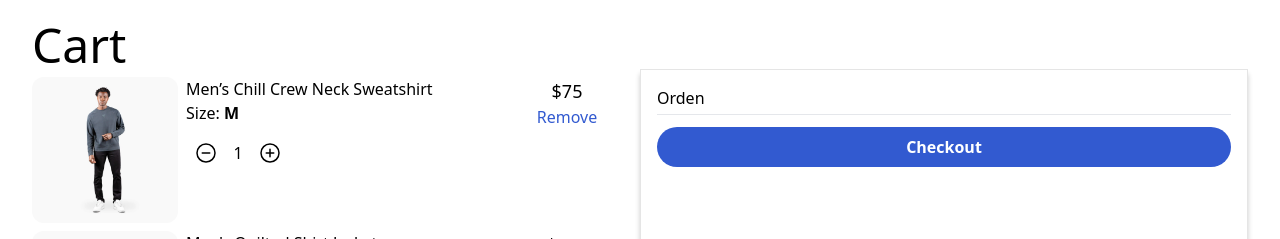
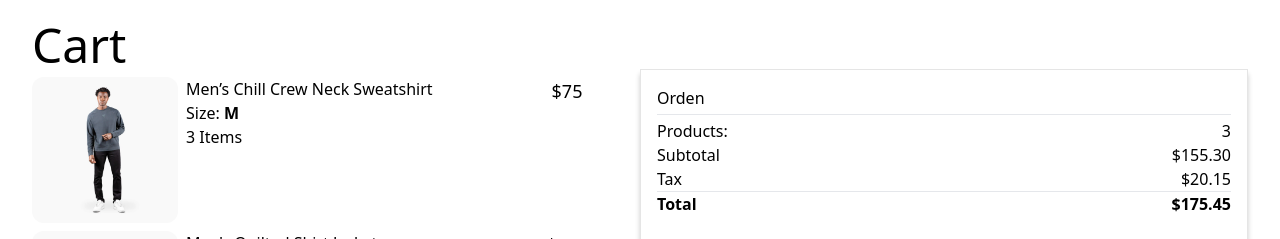
Before and after one commit to Mldamico/volks-shop-next, a Next.js app: page /cart in a window 1280 px wide. Shown: the part 713-952 px from the top of the page. Built offline with nearby package versions, Linux system fonts and the light colour scheme.

Commit message:
Order summary layout

```diff
--- a/components/cart/CartList.tsx
+++ b/components/cart/CartList.tsx
@@ -1,5 +1,7 @@
 import Image from "next/image";
 import Link from "next/link";
+import { FC } from "react";
+import { BsTypeH3 } from "react-icons/bs";
 import { initialData } from "../../database/products";
 import { ItemCounter } from "../ui";
 
@@ -9,7 +11,11 @@ const productsInCart = [
   initialData.products[2],
 ];
 
-export const CartList = () => {
+interface Props {
+  editable?: boolean;
+}
+
+export const CartList: FC<Props> = ({ editable = false }) => {
   return (
     <>
       {productsInCart.map((product) => (
@@ -32,11 +38,11 @@ export const CartList = () => {
             <h3>
               Size: <span className="font-bold">M</span>
             </h3>
-            <ItemCounter />
+            {editable ? <ItemCounter /> : <h4>3 Items</h4>}
           </div>
           <div className="flex flex-col items-center">
             <h3 className="text-lg">${product.price}</h3>
-            <button className="text-[#325AD0]">Remove</button>
+            {editable && <button className="text-[#325AD0]">Remove</button>}
           </div>
         </div>
       ))}
--- /dev/null
+++ b/components/cart/OrderSummary.tsx
@@ -0,0 +1,25 @@
+import React from "react";
+
+export const OrderSummary = () => {
+  return (
+    <div className="flex-col">
+      <div className="flex justify-between">
+        <p>Products:</p>
+        <p>3</p>
+      </div>
+      <div className="flex justify-between">
+        <p>Subtotal</p>
+        <p>$155.30</p>
+      </div>
+      <div className="flex justify-between">
+        <p>Tax</p>
+        <p>$20.15</p>
+      </div>
+      <hr />
+      <div className="flex justify-between font-bold">
+        <p>Total</p>
+        <p>$175.45</p>
+      </div>
+    </div>
+  );
+};
--- a/components/cart/index.ts
+++ b/components/cart/index.ts
@@ -1 +1,2 @@
+export { OrderSummary } from "./OrderSummary";
 export { CartList } from "./CartList";
--- a/pages/cart/index.tsx
+++ b/pages/cart/index.tsx
@@ -1,5 +1,5 @@
 import React from "react";
-import { CartList } from "../../components/cart";
+import { CartList, OrderSummary } from "../../components/cart";
 import { ShopLayout } from "../../components/layouts";
 
 const CartPage = () => {
@@ -11,9 +11,12 @@ const CartPage = () => {
           <CartList />
         </div>
         <div className="summary-card">
-          <div className="p-4">
-            <h2>Orden</h2>
-            <hr className="my-1" />
+          <div className="flex flex-col justify-between h-full p-4">
+            <div>
+              <h2>Orden</h2>
+              <hr className="my-1" />
+              <OrderSummary />
+            </div>
             <div className="mt-3">
               <button className="bg-[#325AD0] w-full py-2 text-white font-bold circular-btn">
                 Checkout
```
